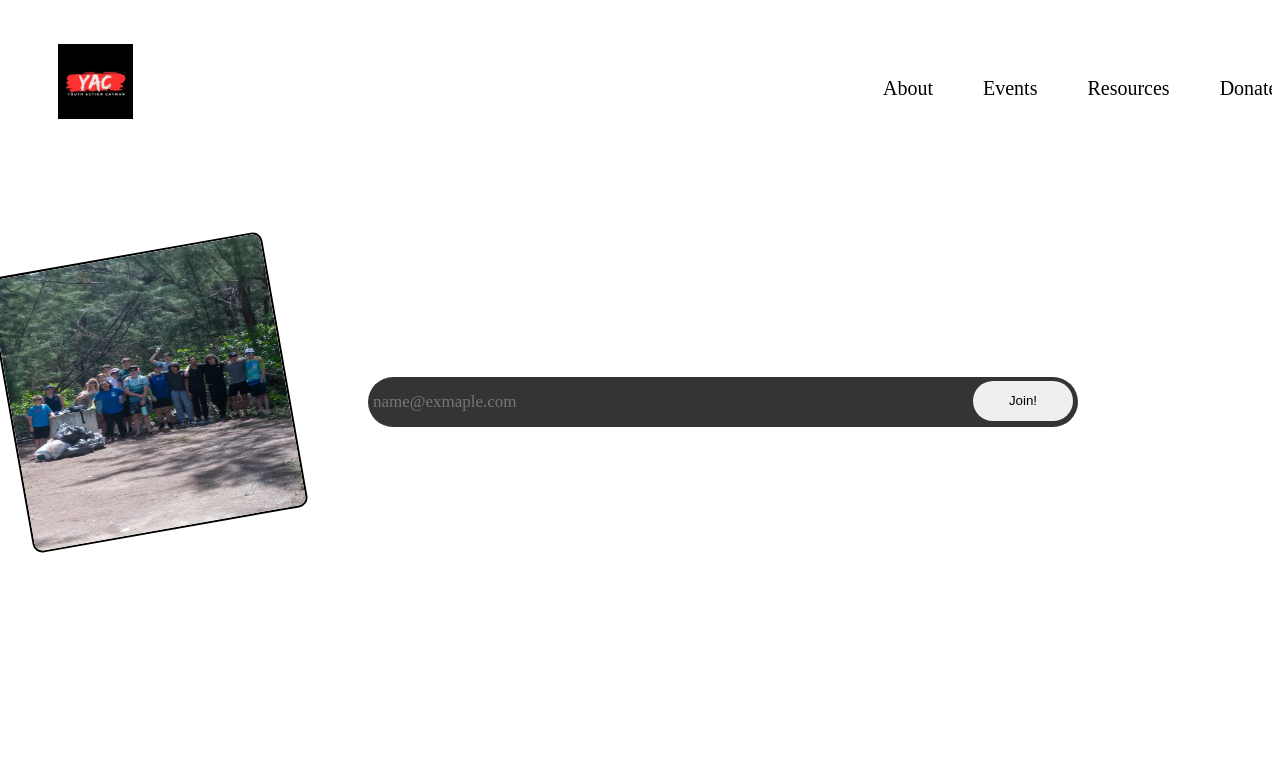
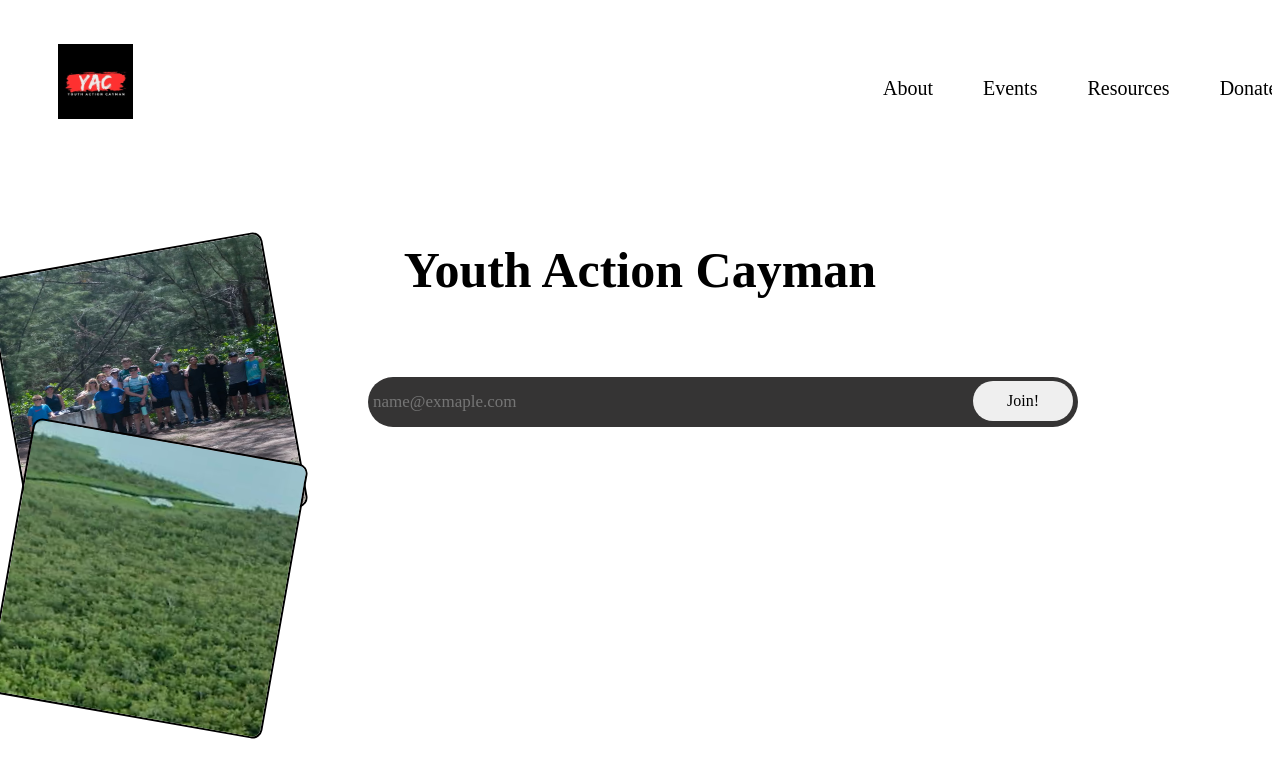
Before and after one commit to tigerseyemax1/YAC-website, a React (Vite) app: page / in a window 1280 px wide. Shown: the top 778 px of the page. Built offline with nearby package versions, Linux system fonts and the light colour scheme.

Commit message:
new photo needs debugging

```diff
--- a/src/App.css
+++ b/src/App.css
@@ -67,12 +67,28 @@
 /* need to fix rendering upon reload */
 .imageGSAP img {
   position: absolute;
+  align-items:left;
   overflow: hidden;
   margin-top: 100px;
   width: 275px;
   height: 275px;
   border-radius: 10px;
   transform: rotate(-10deg);
+  border: 2.5px solid black;
+}
+
+.img2 {
+  display: inline-block;
+}
+
+.img2 {
+  position: absolute;
+  overflow: hidden;
+  margin-top: 300px;
+  width: 275px;
+  height: 275px;
+  border-radius: 10px;
+  transform: rotate(+10deg);
   border: 2.5px solid black;
 }
 
@@ -84,16 +100,19 @@
 #submit{
   position: relative;
   left: 255px;
-  top: 218px;
+  top: 219px;
   height: 40px;
   width: 100px;
   border-radius: 20px;
   border: 10px;
+  font-family: phantom;
+  font-size: 16px
 }
 
 #submit:hover {
-  background-color: darkgray;
+  background-color: rgb(210, 1, 1);
   color: white;
+  transition: background 0.4s, color 0.4s;
 }
 
 #email{
@@ -110,3 +129,9 @@
   color: white;
   font-family: phantom;
 }
+
+.title {
+  text-align: center;
+  font-family: phantom;
+  font-size: 50px;
+}
--- a/src/App.jsx
+++ b/src/App.jsx
@@ -3,6 +3,7 @@
 import './App.css'
 import youthactioncayman from './assets/youthactioncayman.jpg'
 import yacmeeting1 from './assets/yacmeeting1.jpg'
+import mangrove from './assets/mangrove.jpg'
 import { animateForward, animateBackward } from './gsapFunctions'
 import { onUserEmailSubmit } from './firebase.js'
 
@@ -28,7 +29,13 @@
            onMouseEnter = {() => { animateForward(); }}
            onMouseLeave = {() => { animateBackward(); }}
            >
-        <img src = {yacmeeting1} alt = "YAC"></img>
+        <img id="img1" src = {yacmeeting1} alt = "YAC"></img>
+      </div>
+            <div className = "img2"
+           onMouseEnter = {() => { animateForward(); }}
+           onMouseLeave = {() => { animateBackward(); }}
+           >
+        <img id="image2" src = {mangrove} alt = "YAC"></img>
       </div>
 
       <div>
@@ -37,6 +44,9 @@
           <button id='submit' type="input" onClick = {onUserEmailSubmit}>Join!</button>
         </form>
       </div>
+      <h1 class ="title">
+        Youth Action Cayman
+      </h1>
 
       </div>
     </div>
```
Also changed, not shown: src/gsapFunctions.js (line endings or trailing spaces).
